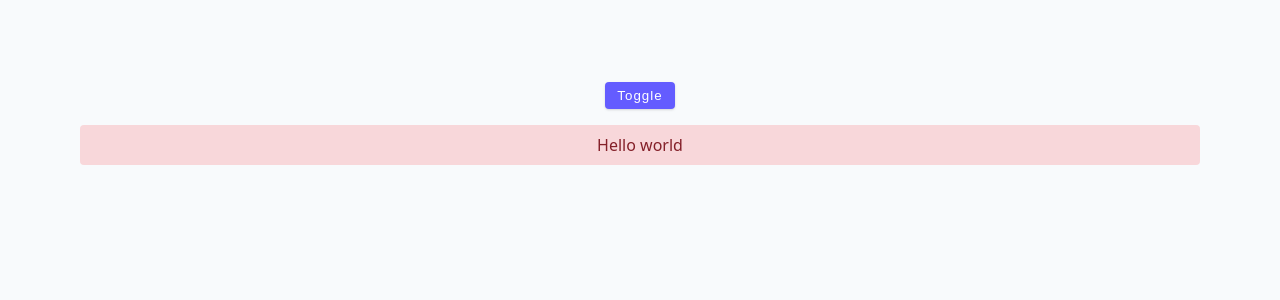
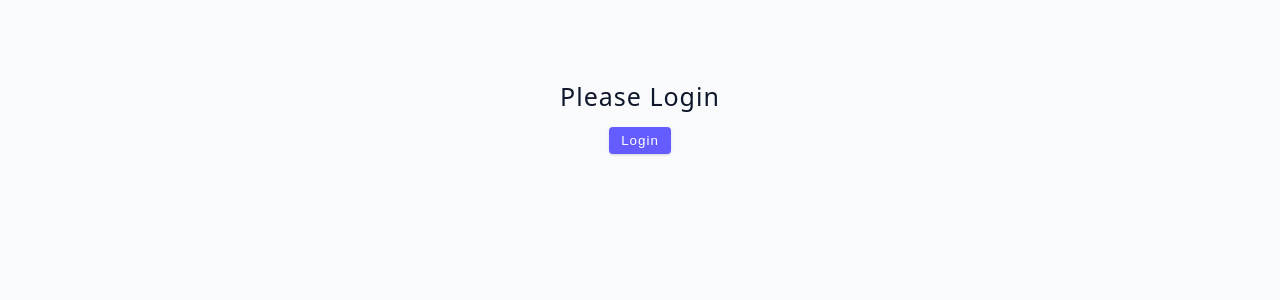
Before and after one commit to wjjhhj0914/udemy-course, a React (Vite) app in the folder 03-advanced-react/: page / in a window 1280 px wide. Shown: the top 300 px of the page. Built offline with nearby package versions, Linux system fonts and the light colour scheme.

Commit message:
learn: User Challenge

```diff
--- a/03-advanced-react/src/App.jsx
+++ b/03-advanced-react/src/App.jsx
@@ -1,5 +1,5 @@
-import Starter from './tutorial/03-conditional-rendering/starter/06-toggle-challenge';
-import Final from './tutorial/03-conditional-rendering/final/06-toggle-challenge';
+import Starter from './tutorial/03-conditional-rendering/starter/07-user-challenge';
+import Final from './tutorial/03-conditional-rendering/final/07-user-challenge';
 
 function App() {
   return (
--- a/03-advanced-react/src/tutorial/03-conditional-rendering/starter/07-user-challenge.jsx
+++ b/03-advanced-react/src/tutorial/03-conditional-rendering/starter/07-user-challenge.jsx
@@ -1,5 +1,36 @@
+import { useState } from 'react';
+
 const UserChallenge = () => {
-  return <h2>user challenge</h2>;
+  const [user, setUser] = useState(null);
+
+  const login = () => {
+    // normally connect to db or api
+    setUser({ name: 'vegan food truck' });
+  };
+
+  const logout = () => {
+    setUser(null);
+  };
+
+  return (
+    <div>
+      {user ? (
+        <div>
+          <h4>Hello there, {user.name}</h4>
+          <button className="btn" onClick={logout}>
+            logout
+          </button>
+        </div>
+      ) : (
+        <div>
+          <h4>Please login</h4>
+          <button className="btn" onClick={login}>
+            login
+          </button>
+        </div>
+      )}
+    </div>
+  );
 };
 
 export default UserChallenge;
```
